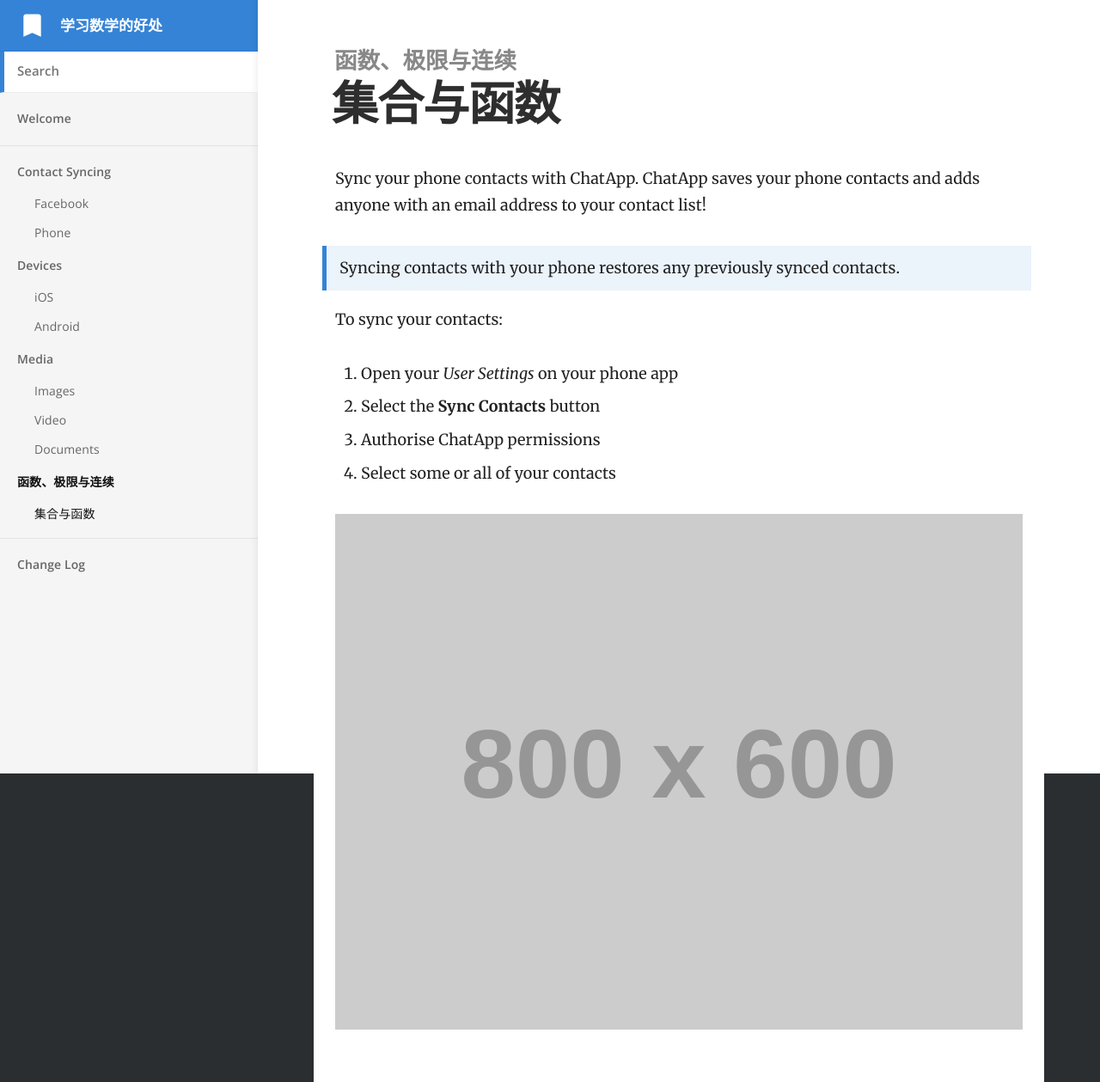
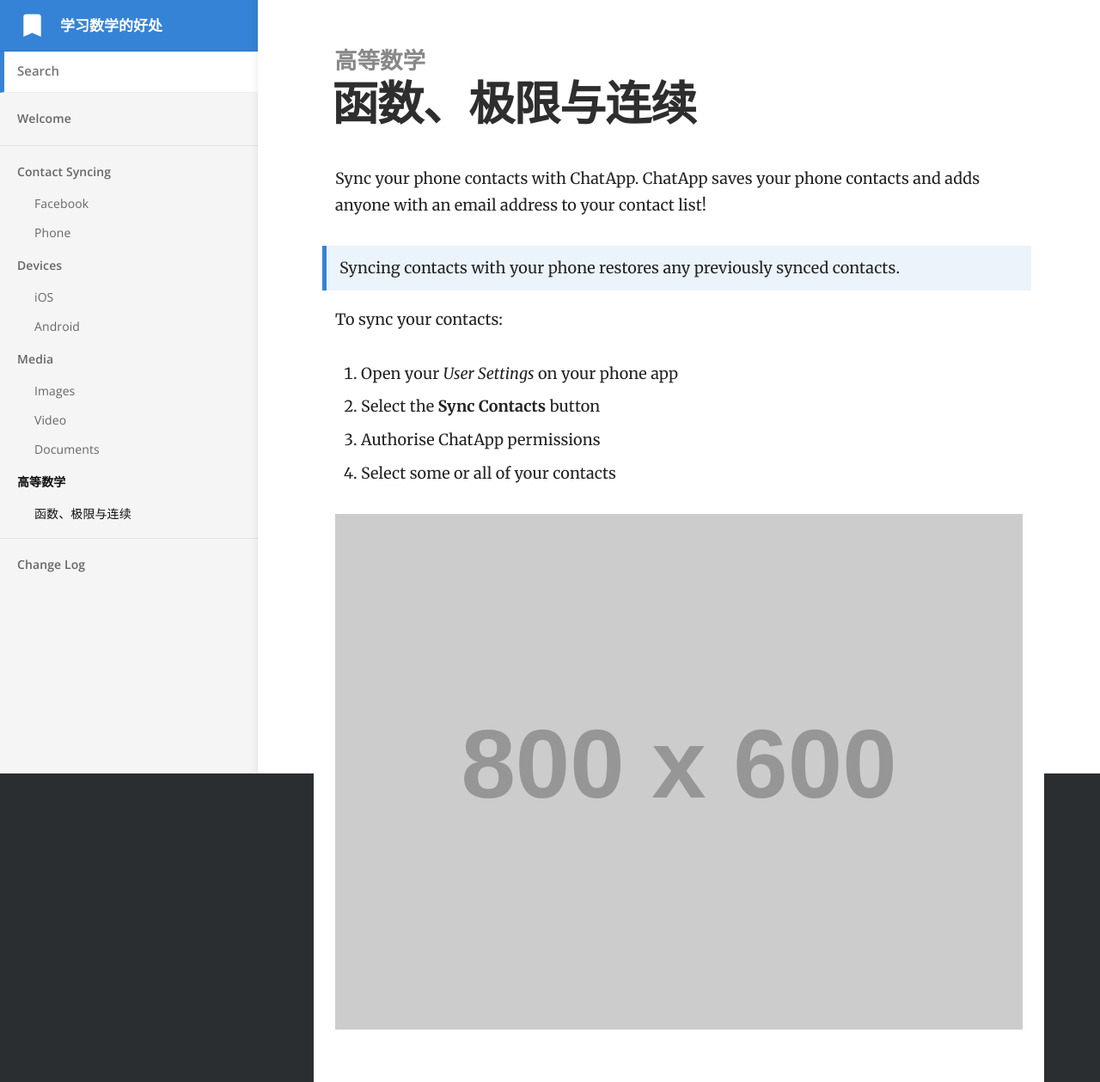
Before and after one commit to bashendixie/mathematics, a Jekyll site: the page built from _docs/高等数学/函数、极限与连续.md, in a window 1280 px wide. Shown: the whole page at 86% size. Built offline with Jekyll 4.4.1, drawn with Linux system fonts in a browser that asks for light colours.

Commit message:
no message

```diff
--- a/_docs/高等数学/函数、极限与连续.md
+++ b/_docs/高等数学/函数、极限与连续.md
@@ -1,6 +1,6 @@
 ---
-title: 集合与函数
-category: 函数、极限与连续
+title: 函数、极限与连续
+category: 高等数学
 order: 1
 ---
 
```
